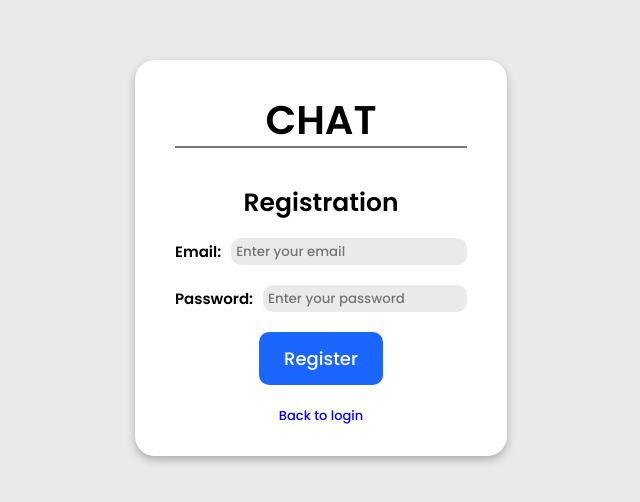
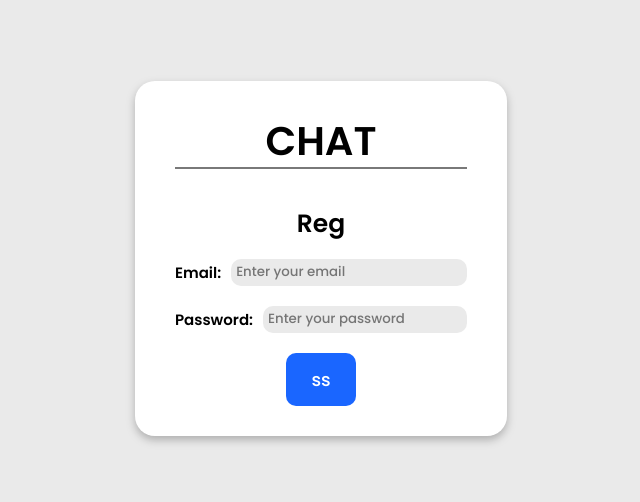
Before and after one commit to DanilNefedov/react-chat, a React (Create React App) app: page /registration in a window 1280 px wide. Shown: the part 142-644 px from the top of the page, without its empty margins (319-959 px from the left). Built offline with nearby package versions, Linux system fonts and the light colour scheme; no server answers.

Commit message:
add new user in firebase

```diff
--- a/src/Components/SingIN/Form.js
+++ b/src/Components/SingIN/Form.js
@@ -1,13 +1,14 @@
 import classNames from "classnames";
+import { useState } from "react";
 import { Link, useLocation, useNavigate } from "react-router-dom";
 import { useAuth } from "../../hooks/useAuth";
 import style from './SingIn.module.css';
 
 
 
-export function Form({formProps}) {
+export function Form( {handleClick} ) {
 
-    const {nameForm, nameButton, link, nameLink} = formProps
+    // const {nameForm, nameButton, link, nameLink} = formProps{formProps}
 
     const navigate = useNavigate()//для переброса на главную после регистрации\лога
     const location = useLocation()
@@ -15,25 +16,31 @@ export function Form({formProps}) {
     const from = location.state?.from?.pathname || '/';//ссылка на главную
 
     //const auth = useAuth()
+    const [email, setEmail] = useState('')
+    const [password, setPassword] = useState('')
 
-
+    //console.log(handleLogin)
     return(
         <section className={style.sectionForm}>
         <form action="" className={style.form}>
             <h1 className={style.header}>CHAT</h1>
-            <h2 className={classNames(style.headerForm, 'header')}>{nameForm}</h2>
+            <h2 className={classNames(style.headerForm, 'header')}>Reg</h2>
             <div className={style.email}>
                 <label htmlFor="email" className={classNames(style.headerEmail, 'head-name')}>Email:</label>
-                <input type="email" placeholder="Enter your email"/>
+                <input value={email} onChange={(e) => setEmail(e.target.value)} type="email" placeholder="Enter your email"/>
             </div>
             <div className={style.pass}>
                 <label htmlFor="password" className={classNames(style.headerPass, 'head-name')}>Password:</label>
-                <input type="password" placeholder="Enter your password"/>
+                <input value={password} onChange={(e) => setPassword(e.target.value)} type="password" placeholder="Enter your password"/>
             </div>
 
-            <button className={style.regBnt}>{nameButton}</button>
+            <button onClick={(e) => {
+                    e.preventDefault()
+                    handleClick(email, password)
+                }}
+            className={style.regBnt}>ss</button>
 
-            <Link to={link} className={style.linkReg}>{nameLink}</Link>
+            {/* <Link to={link} className={style.linkReg}>{nameLink}</Link> */}
 
         </form>
     </section>
--- a/src/Components/SingIN/Registration.js
+++ b/src/Components/SingIN/Registration.js
@@ -1,6 +1,17 @@
 import { Form } from "./Form";
+import { getAuth, createUserWithEmailAndPassword } from "firebase/auth";
+import { useDispatch } from "react-redux";
 
 export function Registration () {
+    const dispatch =useDispatch()
+
+    const handleRegister = ( email, password) =>{
+        const auth = getAuth();
+        createUserWithEmailAndPassword(auth, email, password)
+            .then(console.log)
+            .catch(console.error)
+    }
+
 
     const formProps = {
         nameForm:'Registration',
@@ -8,8 +19,8 @@ export function Registration () {
         link:'/login',
         nameLink:'Back to login'
     }
-
+    //console.log(handleLogin)formProps={formProps}
     return (
-        <Form formProps={formProps}></Form>
+        <Form  handleClick={handleRegister}></Form>
     )
 }
--- a/src/Components/SingIN/SingIn.js
+++ b/src/Components/SingIN/SingIn.js
@@ -1,7 +1,18 @@
 import { Form } from "./Form";
+import { getAuth, signInWithEmailAndPassword } from "firebase/auth";
+import { useDispatch } from "react-redux";
+import {setUser} from '../../store/authSlice'
+
+export function SingIn (){
+    const dispatch = useDispatch();
 
 
-export function SingIn (){
+    const handleLogin = (email, password) =>{
+        const auth = getAuth();
+        signInWithEmailAndPassword(auth, email, password)
+            .then(console.log)
+            .catch(console.error)
+    }
 
     const formProps = {
         nameForm:'Login',
@@ -10,6 +21,7 @@ export function SingIn (){
         nameLink:'Сreate an account'
     }
     return(
-        <Form formProps={formProps}></Form>
+        <Form ></Form>
+        // formProps={formProps} handleLogin={handleLogin}
     )
 }
--- a/src/firebase.js
+++ b/src/firebase.js
@@ -1,15 +1,22 @@
 import { initializeApp } from "firebase/app";
-import {getAuth} from 'firebase/auth'
+// import {getAuth} from 'firebase/auth'
 
 const firebaseConfig = {
-  apiKey: process.env.REACT_APP_FIREBASE_API_KEY,
-  authDomain: process.env.REACT_APP_FIREBASE_AUTH_DOMAIN,
-  projectId: process.env.REACT_APP_FIREBASE_PROJECT_ID,
-  storageBucket: process.env.REACT_APP_FIREBASE_STORAGE_BUCKET,
-  messagingSenderId: process.env.REACT_APP_FIREBASE_MESSAGING_SENDER_ID,
-  appId: process.env.REACT_APP_FIREBASE_APP_ID
+  apiKey: "AIzaSyDA9qU57pjMXUK0LeN7s_Fv1UFkyrfLOC8",
+  authDomain: "chat-app-cv-91800.firebaseapp.com",
+  projectId: "chat-app-cv-91800",
+  storageBucket: "chat-app-cv-91800.appspot.com",
+  messagingSenderId: "1030779360250",
+  appId: "1:1030779360250:web:21af193769db88e52dca43"
 };
 
 
 const app = initializeApp(firebaseConfig);
-export const auth = getAuth();
+// export const auth = getAuth();
+
+// apiKey: process.env.REACT_APP_FIREBASE_API_KEY,
+//   authDomain: process.env.REACT_APP_FIREBASE_AUTH_DOMAIN,
+//   projectId: process.env.REACT_APP_FIREBASE_PROJECT_ID,
+//   storageBucket: process.env.REACT_APP_FIREBASE_STORAGE_BUCKET,
+//   messagingSenderId: process.env.REACT_APP_FIREBASE_MESSAGING_SENDER_ID,
+//   appId: process.env.REACT_APP_FIREBASE_APP_ID
```
